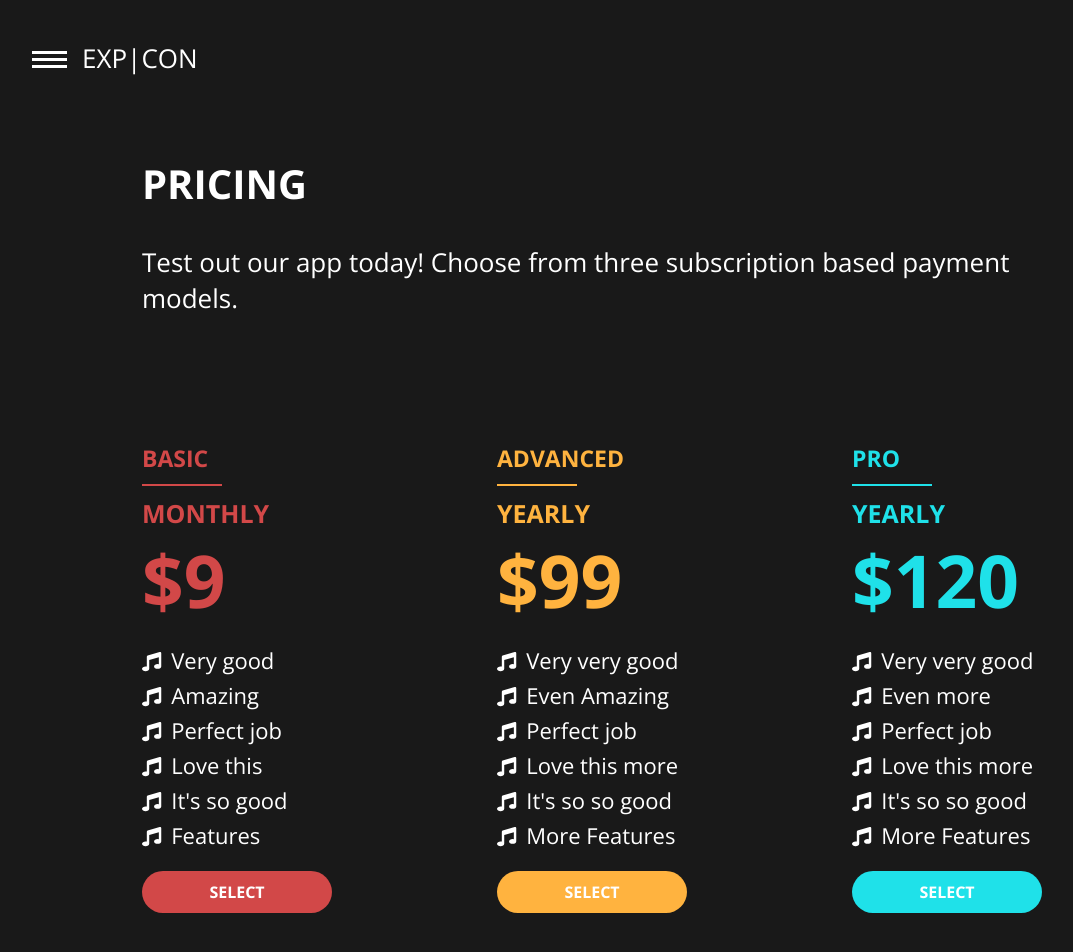
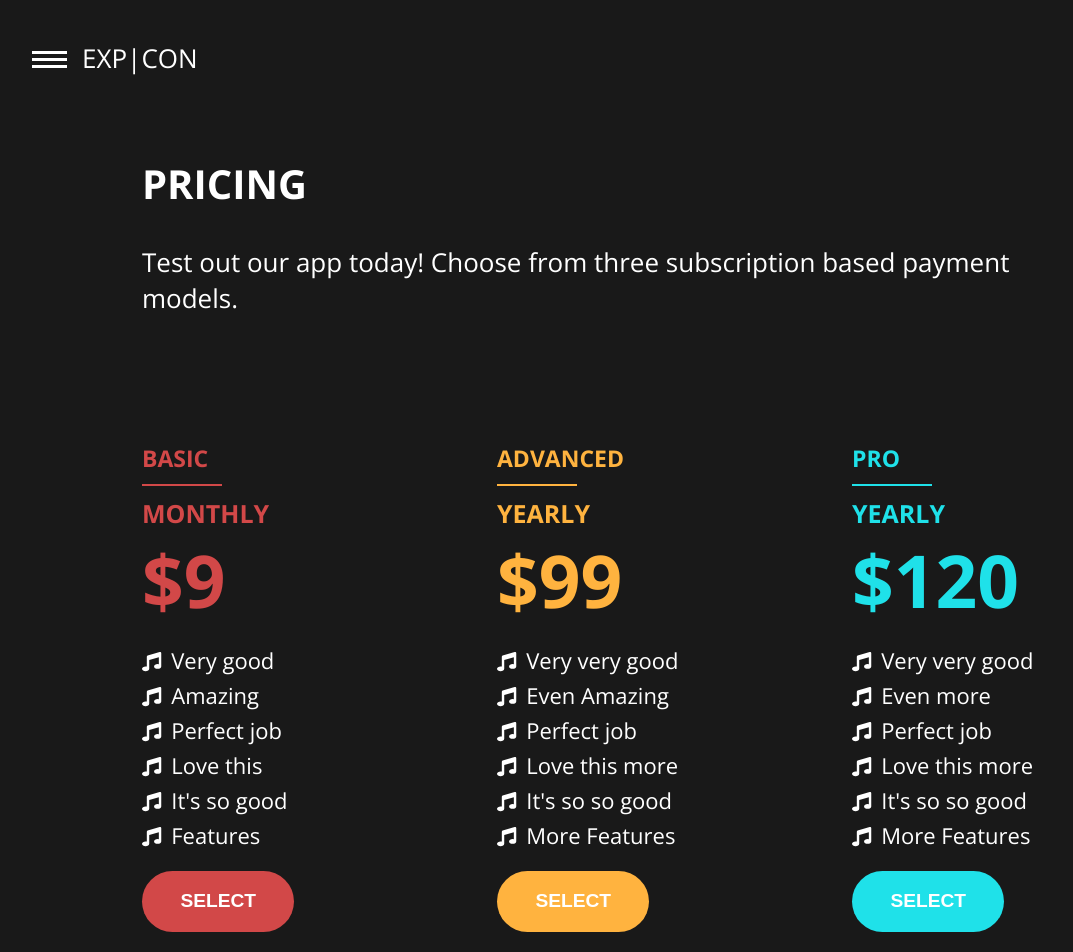
Before and after one commit to dlinardi/speer, a React (Create React App) app: page /pricing in a window 1280 px wide. Shown: the top 952 px of the page, without its empty margins (18-1091 px from the left). Built offline with nearby package versions, Linux system fonts and the light colour scheme.

Commit message:
added gradientbutton comp to pricing plans

```diff
--- a/src/components/GradButton/GradientButton.jsx
+++ b/src/components/GradButton/GradientButton.jsx
@@ -1,7 +1,17 @@
 import { useRef, useEffect } from 'react';
+import styled from 'styled-components';
 import './GradientButton.scss';
 
 const GradientButton = (props) => {
+
+  const { mainColour, radialGradientColour } = props;
+
+  const Button = styled.button`
+    background: ${mainColour};
+    &:before {
+      background: radial-gradient(circle closest-side, ${radialGradientColour}, transparent);
+    }
+  `;
 
   const buttonRef = useRef(null);
 
@@ -21,7 +31,7 @@ const GradientButton = (props) => {
     return () => reference ? reference.removeEventListener('mousemove', mouseMoveEvent) : null
   }, [buttonRef])
 
-  return <button ref={buttonRef} className="gradient-button"><span>{props.text}</span></button>;
+  return <Button ref={buttonRef} className="gradient-button"><span>{props.text}</span></Button>;
 }
 
 export default GradientButton;
--- a/src/components/GradButton/GradientButton.scss
+++ b/src/components/GradButton/GradientButton.scss
@@ -3,7 +3,7 @@
   -webkit-appearance: none;
      -moz-appearance: none;
           appearance: none;
-  background: #f72359;
+  // background: #f72359;
   padding: 1em 2em;
   border: none;
   color: white;
@@ -27,7 +27,7 @@
   top: var(--y);
   width: var(--size);
   height: var(--size);
-  background: radial-gradient(circle closest-side, #FFB33F, transparent);
+  // background: radial-gradient(circle closest-side, #FFB33F, transparent);
   -webkit-transform: translate(-50%, -50%);
           transform: translate(-50%, -50%);
   transition: width .2s ease, height .2s ease;
--- a/src/components/Landing/Landing.jsx
+++ b/src/components/Landing/Landing.jsx
@@ -26,7 +26,7 @@ function Landing(props) {
         <div className="hero-caption-container">
           <div className="hero-caption-title">INTERACTIVE CONCERT EXPERIENCE</div>
           <div className="hero-caption-subtitle">Experience your favourite artists like never before and from the comfort of your own home.</div>
-          <Link to="/pricing"><GradientButton text={'TRY IT NOW'} /></Link>
+          <Link to="/pricing"><GradientButton mainColour={'#f72359'} radialGradientColour={'#FFB33F'} text={'TRY IT NOW'} /></Link>
         </div>
         <AutoplaySlider
           className="hero-slider"
--- a/src/components/Pricing/Plan/Plan.jsx
+++ b/src/components/Pricing/Plan/Plan.jsx
@@ -6,12 +6,11 @@ import { faMusic } from '@fortawesome/free-solid-svg-icons'
 import './Plan.scss';
 
 // Component imports
+import GradientButton from '../../GradButton/GradientButton';
 
 function Plan(props) {
 
-  const { type, frequency, price, points, colour } = props;
-
-  console.log(props, "<<<< props")
+  const { type, frequency, price, points, colour, compColour } = props;
 
   // iterate through points prop array
   // return an li for each point
@@ -32,23 +31,6 @@ function Plan(props) {
     margin: 10px 0;
   `;
 
-  const StyledLinkButton = styled(Link)`
-    width: 60%;
-    background-color: ${colour};
-    padding: 10px 20px;
-    text-align: center;
-    border-radius: 26px;
-    border: none;
-    color: #fff;
-    font-weight: 700;
-    text-decoration: none;
-    transition: all 450ms ease-in;
-    &:hover {
-      cursor: pointer;
-      opacity: 0.75;
-    }
-  `;
-
   return (
     <div className="plan-container">
       <h4 style={{ color: `${colour}`, fontSize: '23px', margin: 0}}>{type}</h4>
@@ -59,9 +41,7 @@ function Plan(props) {
         {renderPlanPoints(points)}
       </ul>
 
-      <StyledLinkButton to="#">
-        SELECT
-      </StyledLinkButton>
+      <GradientButton mainColour={colour} radialGradientColour={compColour} text={'SELECT'}/>
     </div>
   );
 }
--- a/src/components/Pricing/Pricing.jsx
+++ b/src/components/Pricing/Pricing.jsx
@@ -23,6 +23,7 @@ function Pricing() {
       price: '$9',
       points: ['Very good', 'Amazing', 'Perfect job', 'Love this', "It's so good", 'Features'],
       colour: '#D24848',
+      compColour: '#f07d7d'
     },
     {
       type: 'ADVANCED',
@@ -30,6 +31,7 @@ function Pricing() {
       price: '$99',
       points: ['Very very good', 'Even Amazing', 'Perfect job', 'Love this more', "It's so so good", 'More Features'],
       colour: '#FFB33F',
+      compColour: '#ffc875'
     },
     {
       type: 'PRO',
@@ -37,6 +39,7 @@ function Pricing() {
       price: '$120',
       points: ['Very very good', 'Even more', 'Perfect job', 'Love this more', "It's so so good", 'More Features'],
       colour: '#1FE1E9',
+      compColour: '#9efcff'
     },
   ]
 
@@ -49,6 +52,7 @@ function Pricing() {
         price={plan.price}
         points={plan.points}
         colour={plan.colour}
+        compColour={plan.compColour}
       />
     ))
   };
```
